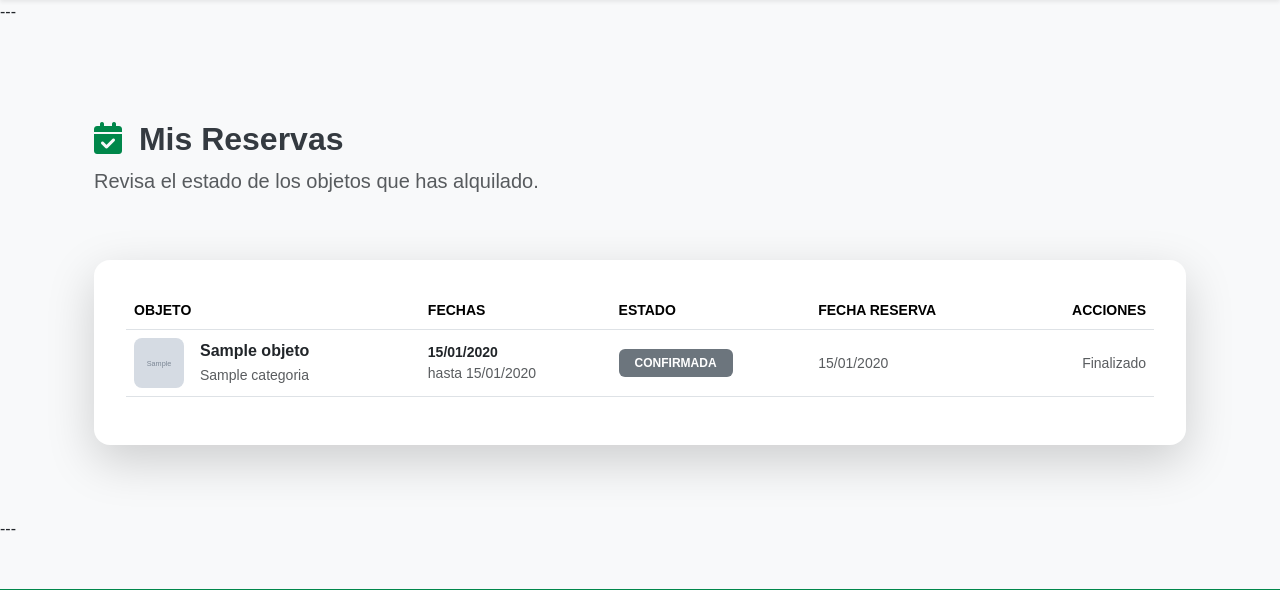
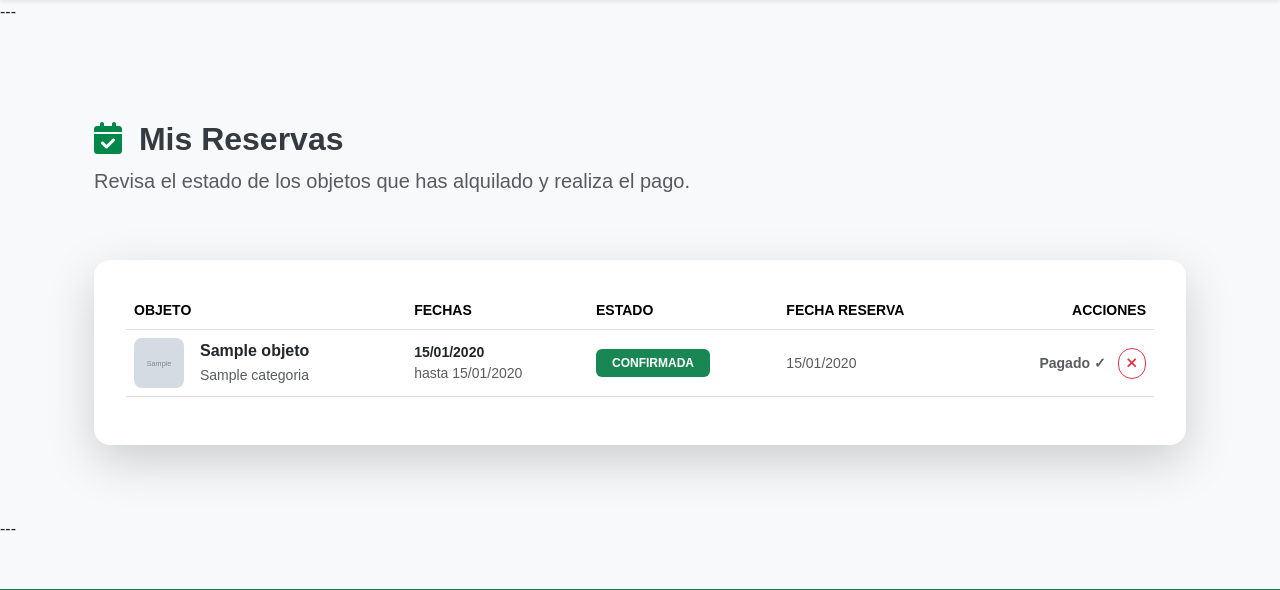
Before and after one commit to naiferrosado/proyecto-flask, a Flask app: page /reservas/ in a window 1280 px wide. Shown: the part 62-652 px from the top of the page. Run offline with Flask 3, Linux system fonts and the light colour scheme; a user stored in the database is signed in; tables that the repository leaves empty hold one stand-in row (values such as "Sample post"); grey boxes marked "Sample" are stand-in pictures.

Commit message:
Mejoras visuales en vistas de reservas (listar y detalle)

```diff
--- a/templates/reservas/listar.html
+++ b/templates/reservas/listar.html
@@ -1,7 +1,8 @@
 {% extends "base.html" %} {% block title %}Mis Reservas - Rentflow{% endblock %}
 {% block content %}
+
 <div class="container py-5">
-  <!-- Encabezado de la Página -->
+  <!-- Encabezado -->
   <div class="row mb-5">
     <div class="col-12">
       <h1 class="h2 fw-bold" style="color: #343a40">
@@ -12,12 +13,12 @@
         Mis Reservas
       </h1>
       <p class="text-muted lead">
-        Revisa el estado de los objetos que has alquilado.
+        Revisa el estado de los objetos que has alquilado y realiza el pago.
       </p>
     </div>
   </div>
 
-  <!-- Tarjeta Contenedora de Reservas -->
+  <!-- Contenedor -->
   <div class="card border-0 rounded-4 shadow-lg p-lg-3">
     <div class="card-body">
       {% if reservas %}
@@ -25,17 +26,17 @@
         <table class="table table-hover align-middle">
           <thead>
             <tr class="small text-uppercase">
-              <th class="border-top-0">Objeto</th>
-              <th class="border-top-0">Fechas</th>
-              <th class="border-top-0">Estado</th>
-              <th class="border-top-0">Fecha Reserva</th>
-              <th class="border-top-0 text-end">Acciones</th>
+              <th>Objeto</th>
+              <th>Fechas</th>
+              <th>Estado</th>
+              <th>Fecha Reserva</th>
+              <th class="text-end">Acciones</th>
             </tr>
           </thead>
           <tbody>
             {% for reserva in reservas %}
             <tr>
-              <!-- Columna 1: Objeto y Categoría -->
+              <!-- Objeto -->
               <td>
                 <div class="d-flex align-items-center">
                   <img
@@ -45,19 +46,19 @@
                   />
                   <div>
                     <a
-                      href="{{ url_for('objetos.detalle_objeto', id=reserva.id_objeto) }}"
+                      href="{{ url_for('objetos.detalle_objeto', id=reserva.objeto.id_objeto) }}"
                       class="text-dark fw-bold text-decoration-none d-block"
                     >
                       {{ reserva.objeto.nombre }}
                     </a>
-                    <small class="text-muted"
-                      >{{ reserva.objeto.categoria.nombre }}</small
-                    >
+                    <small class="text-muted">
+                      {{ reserva.objeto.categoria.nombre }}
+                    </small>
                   </div>
                 </div>
               </td>
 
-              <!-- Columna 2: Fechas de Alquiler -->
+              <!-- Fechas -->
               <td>
                 <span class="d-block small fw-bold text-dark">
                   {{ reserva.fecha_inicio.strftime('%d/%m/%Y') }}
@@ -67,11 +68,12 @@
                 </span>
               </td>
 
-              <!-- Columna 3: Estado -->
+              <!-- Estado -->
               <td>
                 {% set status_class = { 'Pendiente': 'warning', 'Activa':
-                'primary', 'Completada': 'success', 'Cancelada': 'danger'
-                }.get(reserva.estado, 'secondary') %}
+                'primary', 'Confirmada': 'success', 'Completada': 'success',
+                'Cancelada': 'danger' }.get(reserva.estado, 'secondary') %}
+
                 <span
                   class="badge bg-{{ status_class }} text-uppercase py-2 px-3 fw-bold"
                 >
@@ -79,25 +81,52 @@
                 </span>
               </td>
 
-              <!-- Columna 4: Fecha de la Reserva -->
+              <!-- Fecha de reserva -->
               <td>
-                <small class="text-muted"
-                  >{{ reserva.fecha_reserva.strftime('%d/%m/%Y') }}</small
-                >
+                <small class="text-muted">
+                  {{ reserva.fecha_reserva.strftime('%d/%m/%Y') }}
+                </small>
               </td>
 
-              <!-- Columna 5: Acciones -->
+              <!-- Acciones -->
               <td class="text-end">
-                {% if reserva.estado in ['Pendiente', 'Activa'] %}
+                {% if reserva.estado == 'Pendiente' %}
+
+                <!-- Botón Pagar -->
+                <a
+                  href="{{ url_for('pagos.procesar_pago', id_reserva=reserva.id_reserva) }}"
+                  class="btn btn-sm btn-success rounded-pill me-2"
+                  data-bs-toggle="tooltip"
+                  title="Realizar Pago"
+                >
+                  <i class="fa-solid fa-credit-card"></i>
+                </a>
+
+                <!-- Botón Cancelar -->
                 <a
                   href="{{ url_for('reservas.cancelar_reserva', id=reserva.id_reserva) }}"
                   class="btn btn-sm btn-outline-danger rounded-pill"
                   data-bs-toggle="tooltip"
-                  data-bs-placement="top"
                   title="Cancelar Reserva"
                 >
                   <i class="fa-solid fa-times"></i>
                 </a>
+
+                {% elif reserva.estado == 'Confirmada' or reserva.estado ==
+                'Activa' %}
+
+                <span class="text-muted small me-2 fw-bold text-success">
+                  Pagado ✓
+                </span>
+
+                <a
+                  href="{{ url_for('reservas.cancelar_reserva', id=reserva.id_reserva) }}"
+                  class="btn btn-sm btn-outline-danger rounded-pill"
+                  title="Cancelar Reserva"
+                >
+                  <i class="fa-solid fa-times"></i>
+                </a>
+
                 {% else %}
                 <span class="text-muted small">Finalizado</span>
                 {% endif %}
@@ -109,7 +138,7 @@
       </div>
 
       {% else %}
-      <!-- Estado Vacío (Empty State) -->
+      <!-- Estado vacío -->
       <div class="text-center py-5 bg-light rounded-3">
         <i class="fa-solid fa-inbox fa-3x text-muted"></i>
         <h4 class="text-muted mt-3 fw-bold">Aún no tienes reservas</h4>
@@ -127,4 +156,5 @@
     </div>
   </div>
 </div>
+
 {% endblock %}
```
